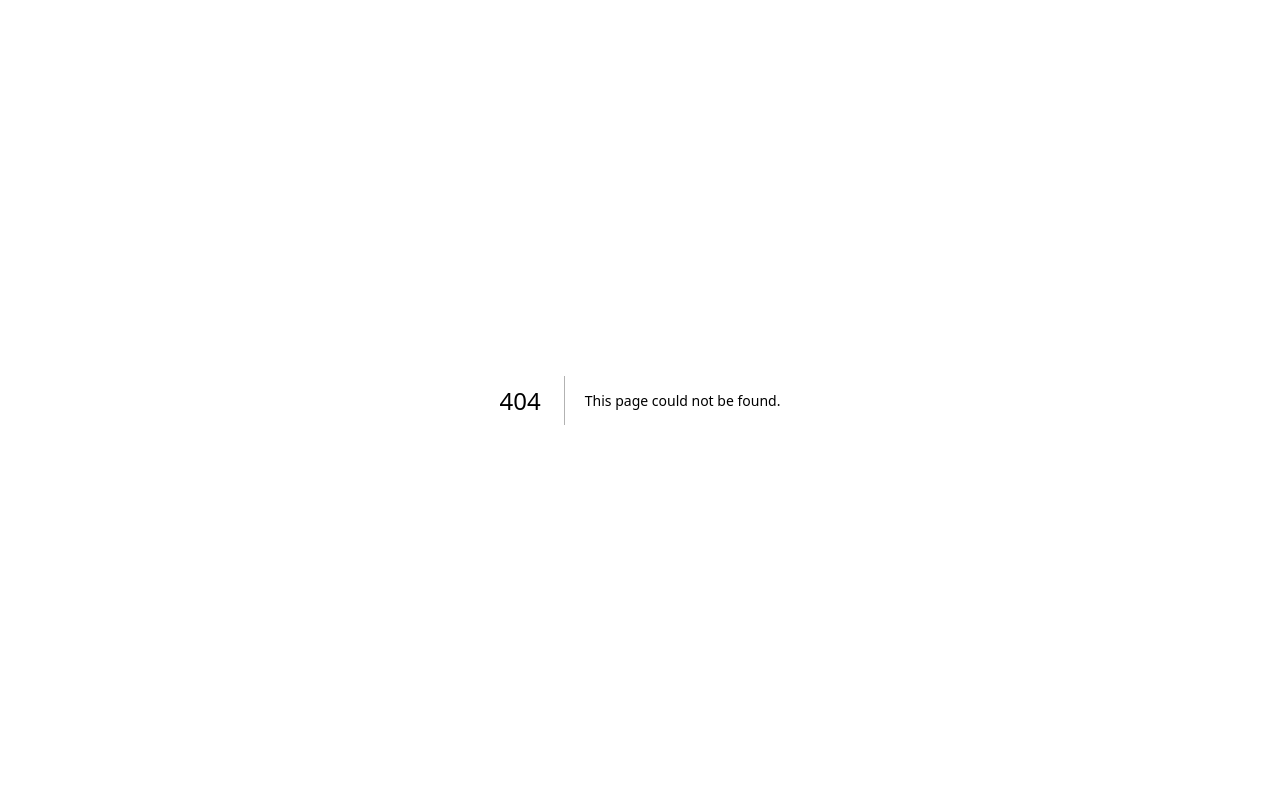
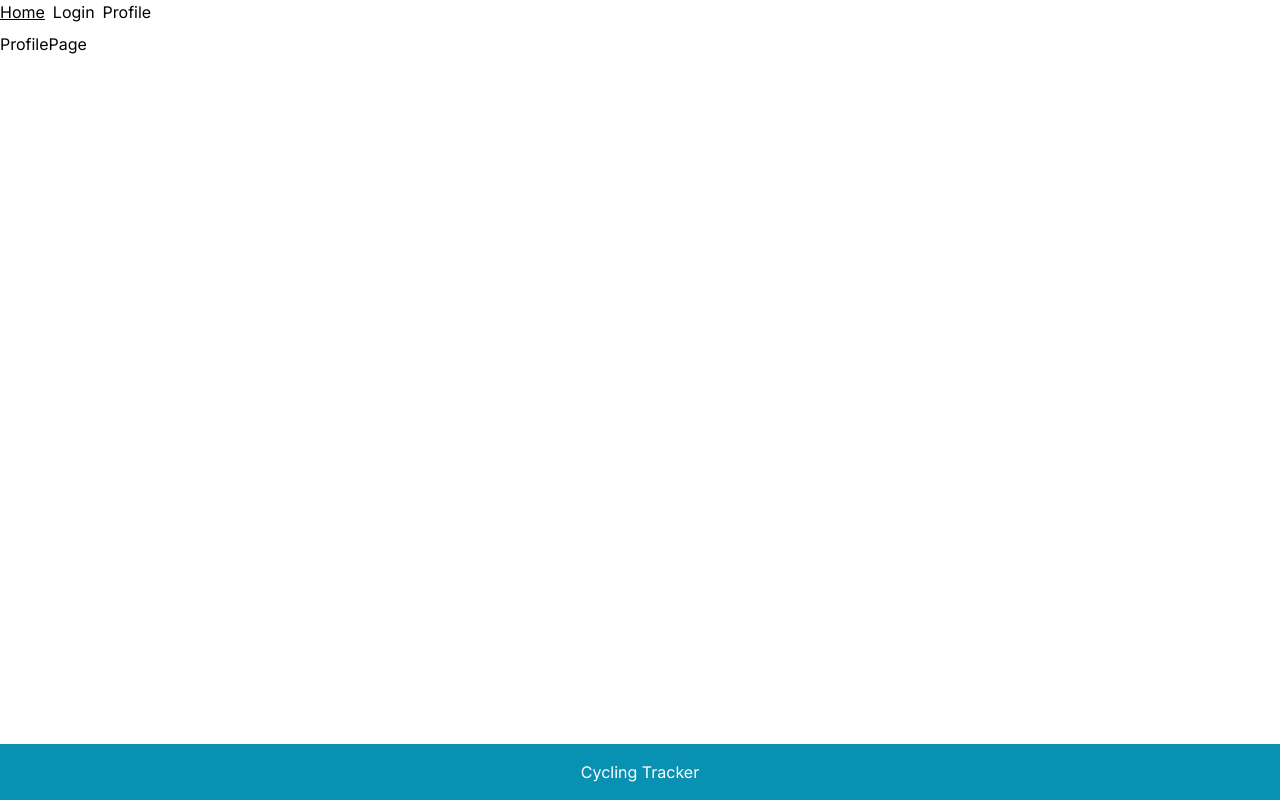
Before and after one commit to andrews1022/cycling-tracker, a Next.js app: page /profile in a window 1280 px wide. Before the commit this address had no page. Built offline with nearby package versions, Linux system fonts and the light colour scheme.

Commit message:
created layout components and pages
- created global nav and footer components
- updated root layout to use them, and applied styling to root layout as well
- created boilerplate code for login and profile pages

```diff
--- a/src/app/layout.tsx
+++ b/src/app/layout.tsx
@@ -1,4 +1,7 @@
 import { Inter } from "next/font/google";
+
+import Navbar from "@/components/Navbar";
+import Footer from "@/components/Footer";
 
 import type { Metadata } from "next";
 import type { ReactNode } from "react";
@@ -19,7 +22,14 @@ type RootLayoutProps = {
 const RootLayout = ({ children }: RootLayoutProps) => {
   return (
     <html lang="en">
-      <body className={inter.className}>{children}</body>
+      <body className={inter.className}>
+        <div className="flex flex-col h-screen">
+          <Navbar />
+
+          {children}
+          <Footer />
+        </div>
+      </body>
     </html>
   );
 };
--- /dev/null
+++ b/src/app/login/page.tsx
@@ -0,0 +1,9 @@
+const LoginPage = () => {
+  return (
+    <div>
+      <h1>LoginPage</h1>
+    </div>
+  );
+};
+
+export default LoginPage;
--- /dev/null
+++ b/src/app/profile/page.tsx
@@ -0,0 +1,9 @@
+const ProfilePage = () => {
+  return (
+    <div>
+      <h1>ProfilePage</h1>
+    </div>
+  );
+};
+
+export default ProfilePage;
--- /dev/null
+++ b/src/components/Footer.tsx
@@ -0,0 +1,7 @@
+const Footer = () => {
+  return (
+    <footer className="bg-cyan-600 mt-auto py-4 text-center text-white">Cycling Tracker</footer>
+  );
+};
+
+export default Footer;
--- /dev/null
+++ b/src/components/Navbar.tsx
@@ -0,0 +1,23 @@
+import Link from "next/link";
+
+const Navbar = () => {
+  return (
+    <nav className="mb-2">
+      <ul className="flex gap-2">
+        <Link href="/" className="hover:underline">
+          Home
+        </Link>
+
+        <Link href="/login" className="hover:underline">
+          Login
+        </Link>
+
+        <Link href="/profile" className="hover:underline">
+          Profile
+        </Link>
+      </ul>
+    </nav>
+  );
+};
+
+export default Navbar;
```
